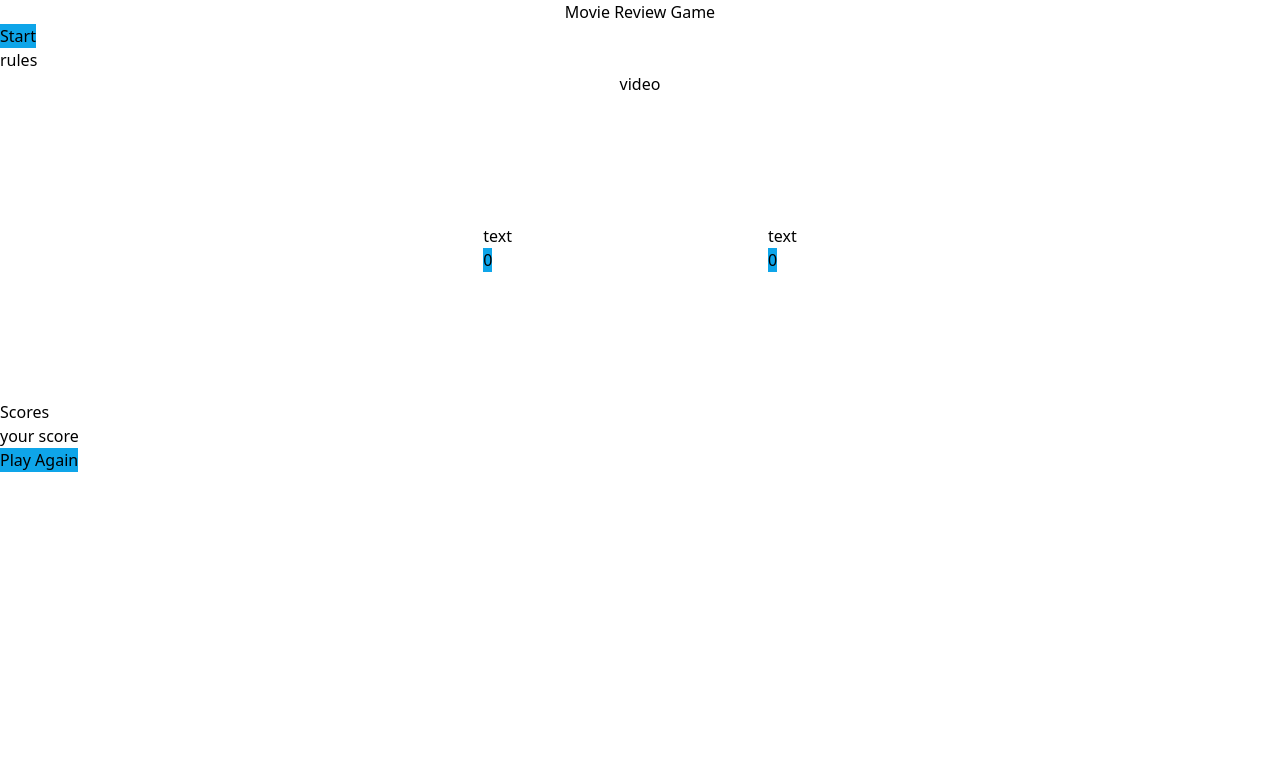
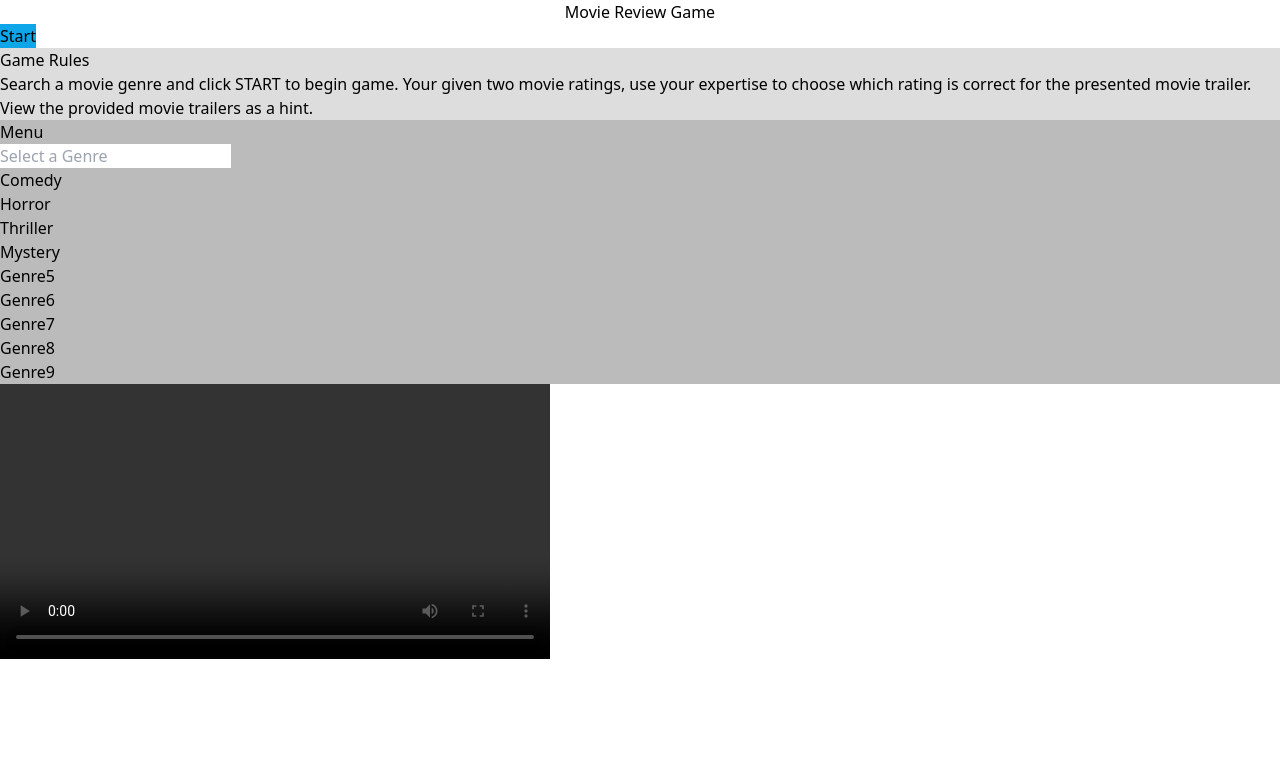
Before and after one commit to brittanyb89/Fresh_Rotten_Tomatoes, a website built with Vite: page index.html in a window 1280 px wide. Shown: the top 784 px of the page. Built offline with nearby package versions, Linux system fonts and the light colour scheme.

Commit message:
Added search menu

```diff
--- a/index.html
+++ b/index.html
@@ -21,18 +21,38 @@
   </head>
 
   <body>
+
+    <!-- The start page of quiz -->
     <div id="start-page">
-        <h1 class="flex justify-center">
-            Movie Review Game
-        </h1>
-        <button type="button" class="bg-sky-500 hover:bg-sky-700">
-            Start
-        </button>
-        <p>rules</p>
+        <h1 class="flex justify-center">Movie Review Game</h1>
+        <button class="startBtn bg-sky-500 hover:bg-sky-700" type="button">Start</button>
+        <div class="right" style="background-color:#ddd;">
+        <h2>Game Rules</h2>
+        <p>Search a movie genre and click START to begin game. Your given two movie ratings, use your expertise to choose which rating is correct for the presented movie trailer. View the provided movie trailers as a hint.</p>
+        <div class="row">
+            <div class="left" style="background-color:#bbb;">
+              <h2>Menu</h2>
+        <input type="text" id="mySearch" onkeyup="myFunction()" placeholder="Select a Genre" title="Type in a category">
+            <ul id="myMenu">
+                <li><a href="#">Comedy</a></li>
+                <li><a href="#">Horror</a></li>
+                <li><a href="#">Thriller</a></li>
+                <li><a href="#">Mystery</a></li>
+                <li><a href="#">Genre5</a></li>
+                <li><a href="#">Genre6</a></li>
+                <li><a href="#">Genre7</a></li>
+                <li><a href="#">Genre8</a></li>
+                <li><a href="#">Genre9</a></li>
+            </ul>
+            </div>
+        </div>
+        </div>
     </div>
+
+    <!-- The quiz page with movie trailer -->
     <div id="quiz">
-        <p class="flex justify-center">video</p>
-        <a></a>
+        <!-- included video tag to see if randomized videos would appear here -->
+        <video controls width="550" height="550" class="flex justify-center" id="movieTrailer">video</video>
         <div class="flex flex-row justify-center">
             <div class="choices">
                 <p>
```
